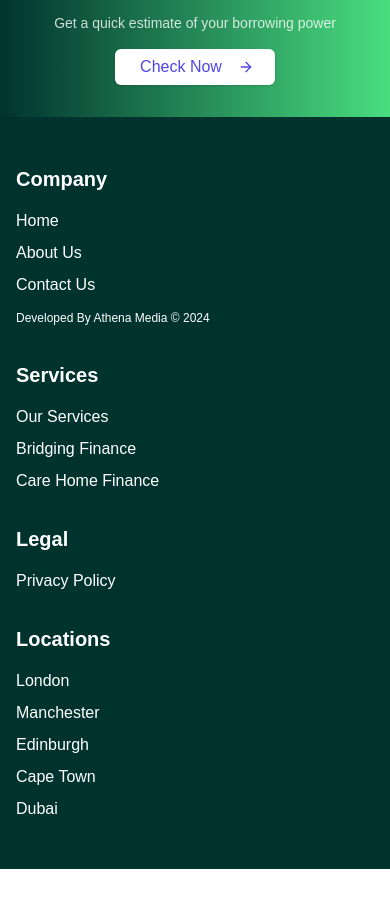
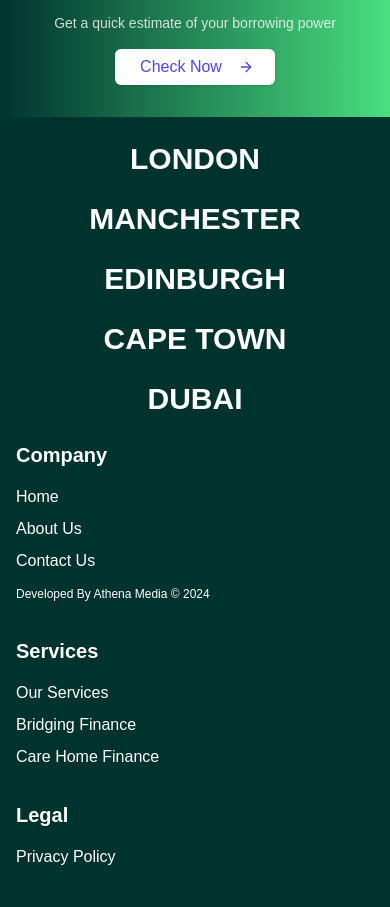
Before and after one commit to PhilaniNcube/privatepropertyfinance, a Next.js app: page /about-us in a window 390 px wide. Shown: the part 2724-3631 px from the top of the page. Before the commit the page ends 3593 px from the top, so only its background shows below. Built offline with nearby package versions, Linux system fonts and the light colour scheme.

Commit message:
Refactor footer component to enhance location display with a responsive layout

```diff
--- a/components/navigation/footer.tsx
+++ b/components/navigation/footer.tsx
@@ -7,7 +7,26 @@ const Footer = () => {
   return (
     <footer className="bg-accent">
       <div className="max-w-7xl mx-auto px-4">
-        <div className="py-12 grid grid-cols-1 md:grid-cols-3 lg:grid-cols-4 gap-8">
+        <div className="w-full">
+          <ul className="flex flex-col lg:flex-row justify-between items-center uppercase font-extrabold   gap-6 py-6 text-3xl">
+            <li>
+              <p className="text-white hover:text-zinc-500">London</p>
+            </li>
+            <li>
+              <p className="text-white hover:text-zinc-500">Manchester</p>
+            </li>
+            <li>
+              <p className="text-white hover:text-zinc-500">Edinburgh</p>
+            </li>
+            <li>
+              <p className="text-white hover:text-zinc-500">Cape Town</p>
+            </li>
+            <li>
+              <p className="text-white hover:text-zinc-500">Dubai</p>
+            </li>
+          </ul>
+        </div>
+        <div className="pb-12 grid grid-cols-1 md:grid-cols-3 lg:grid-cols-3 gap-8">
           <div>
             <h3 className="text-white text-xl font-semibold">Company</h3>
             <ul className="mt-4 space-y-2">
@@ -84,26 +103,6 @@ const Footer = () => {
               </li>
             </ul>
           </div>
-          <div>
-            <h3 className="text-white text-xl font-semibold">Locations</h3>
-            <ul className="mt-4 space-y-2">
-              <li>
-                <p className="text-white hover:text-zinc-500">London</p>
-              </li>
-              <li>
-                <p className="text-white hover:text-zinc-500">Manchester</p>
-              </li>
-              <li>
-                <p className="text-white hover:text-zinc-500">Edinburgh</p>
-              </li>
-              <li>
-                <p className="text-white hover:text-zinc-500">Cape Town</p>
-              </li>
-              <li>
-                <p className="text-white hover:text-zinc-500">Dubai</p>
-              </li>
-            </ul>
-          </div>
         </div>
       </div>
     </footer>
```
